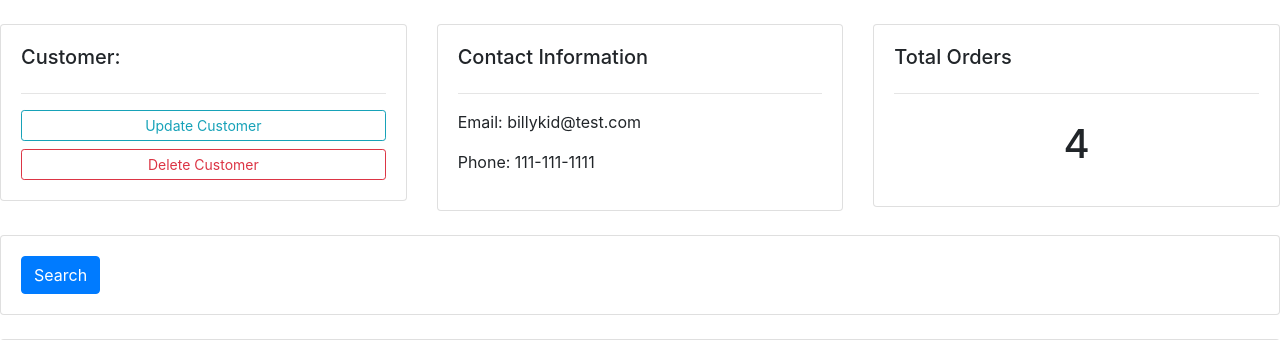
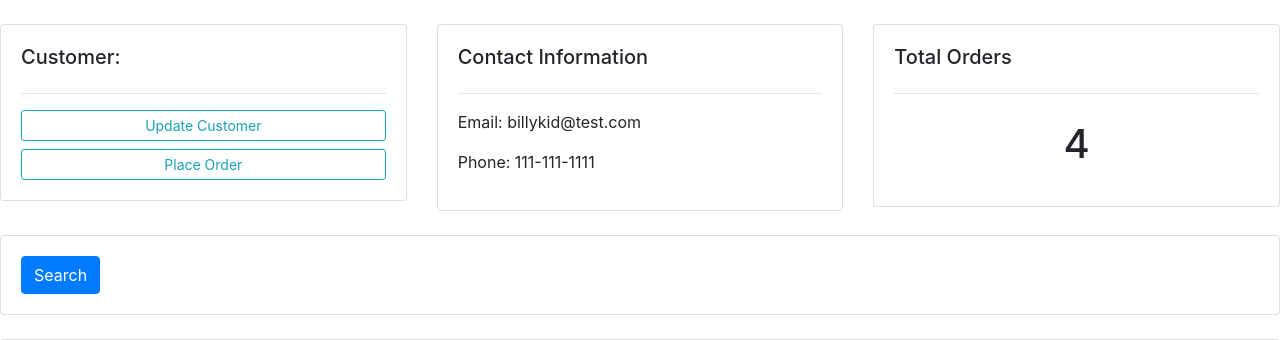
Before and after one commit to jpkim921/trooff, a Django app: page /customer/1/ in a window 1280 px wide. Shown: the part 56-396 px from the top of the page. Run offline with Django 3.2, Linux system fonts and the light colour scheme; data comes from the database, SQL or seed files in the repository; both versions use the stored data as it was after the commit; some libraries are stand-ins or nearby versions.

Commit message:
add inline formsets

```diff
--- a/accounts/templates/accounts/customer.html
+++ b/accounts/templates/accounts/customer.html
@@ -10,8 +10,8 @@
       <a class="btn btn-outline-info btn-sm btn-block" href=""
         >Update Customer</a
       >
-      <a class="btn btn-outline-danger btn-sm btn-block" href=""
-        >Delete Customer</a
+      <a class="btn btn-outline-info btn-sm btn-block" href="{% url 'create_order' customer.id %}"
+        >Place Order</a
       >
     </div>
   </div>
--- a/accounts/templates/accounts/dashboard.html
+++ b/accounts/templates/accounts/dashboard.html
@@ -30,7 +30,6 @@
     <h5>PREVIOUS ORDERS</h5>
     <hr />
     <div class="card card-body">
-      <a class="btn btn-primary btn-sm btn-block" href="{% url 'create_order' %}">Create Order</a>
       <table class="table table-sm">
         <tr>
           <th>Product</th>
--- a/accounts/urls.py
+++ b/accounts/urls.py
@@ -5,7 +5,7 @@ urlpatterns = [
     path('', views.home, name="home"),
     path('products/', views.products, name="products"),
     path('customer/<int:pk>/', views.customer, name="customer"),
-    path('create_order/', views.createOrder, name="create_order"),
+    path('create_order/<str:pk>', views.createOrder, name="create_order"),
     path('update_order/<str:pk>', views.updateOrder, name="update_order"),
     path('delete_order/<str:pk>', views.deleteOrder, name="delete_order")
 
--- a/accounts/views.py
+++ b/accounts/views.py
@@ -1,6 +1,6 @@
 from django.shortcuts import render, redirect
 from django.http import HttpResponse
-
+from django.forms import inlineformset_factory
 from .models import *
 from products.models import *
 
@@ -44,18 +44,21 @@ def customer(request, pk):
     return render(request, 'accounts/customer.html', context)
 
 
-def createOrder(request):
-    form = OrderForm()
-
+def createOrder(request, pk):
+    OrderFormSet = inlineformset_factory(
+        Customer, Order, fields=('product', 'status'), extra=10)
+    customer = Customer.objects.get(id=pk)
+    # form = OrderForm(initial={'customer': customer})
+    formset = OrderFormSet(queryset=Order.objects.none(), instance=customer)
     if request.method == "POST":
-        print("post", request.POST)
-        form = OrderForm(request.POST)
-        if form.is_valid():
-            form.save()
+        # form = OrderForm(request.POST)
+        formset = OrderFormSet(request.POST, instance=customer)
+        if formset.is_valid():
+            formset.save()
             return redirect('/')
 
     context = {
-        'form': form
+        'formset': formset
 
     }
     return render(request, 'accounts/order_form.html', context)
```
Also changed, not shown: accounts/templates/accounts/order_form.html (+7 -1 lines), db.sqlite3.
